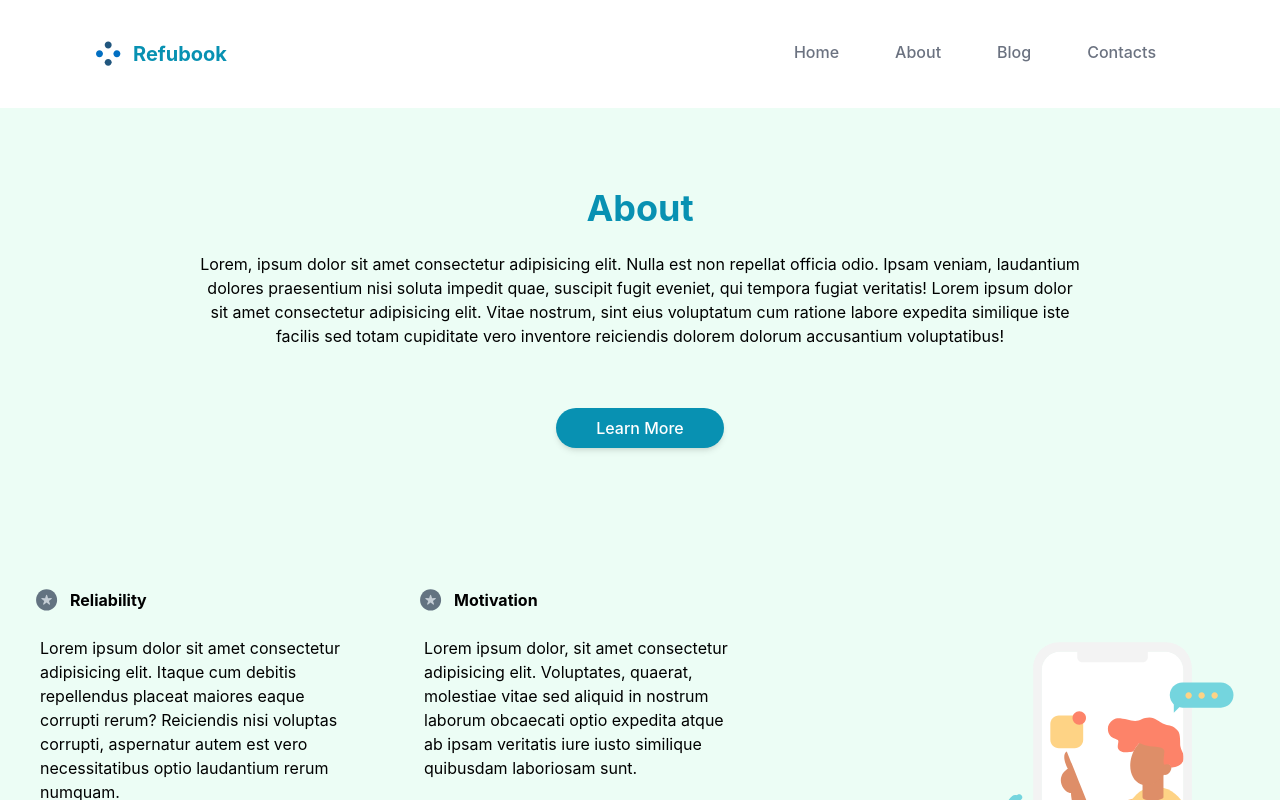
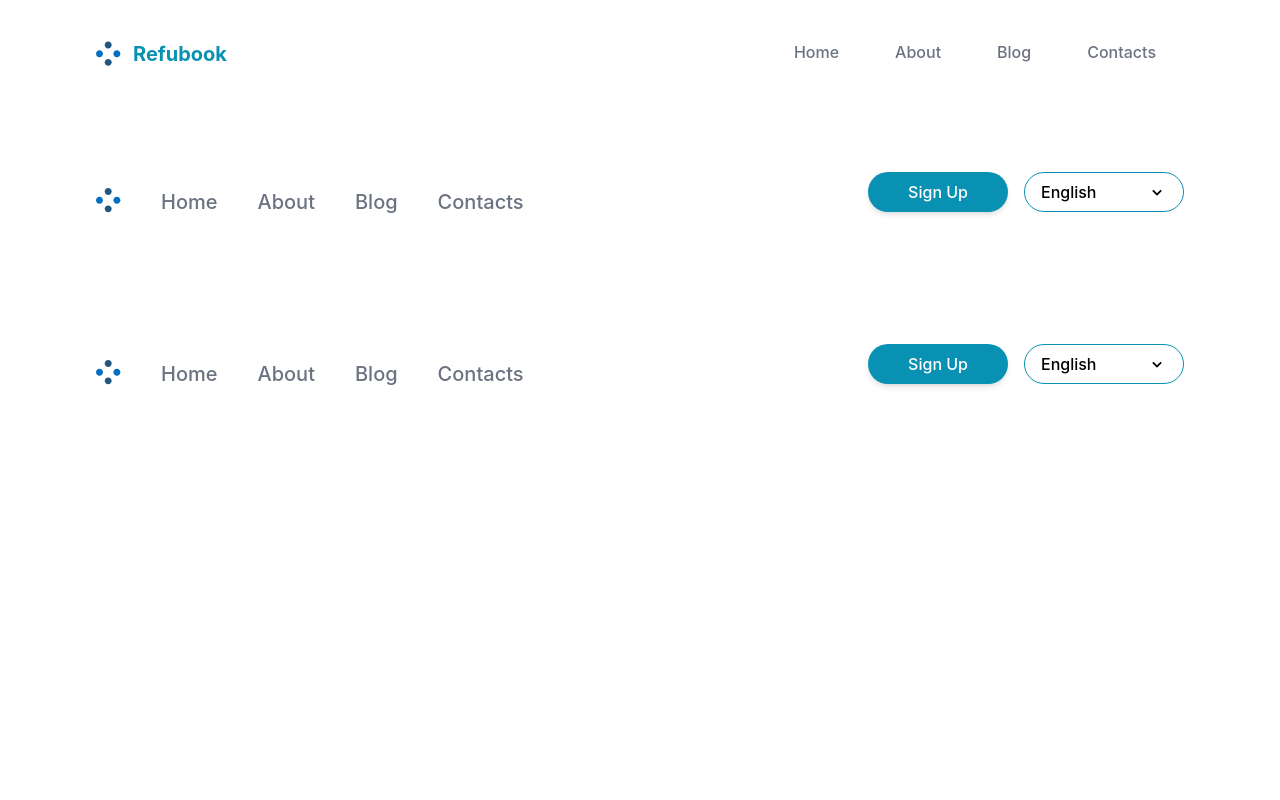
Before and after one commit to Recoded-Spark-Turkey-2022/The-Incredibles, a React (Create React App) app: page /about in a window 1280 px wide. Shown: the top 800 px of the page. Built offline with nearby package versions, Linux system fonts and the light colour scheme.

Commit message:
Doc: add AboutPage and add Route

```diff
--- a/src/App.jsx
+++ b/src/App.jsx
@@ -1,6 +1,6 @@
 import React from 'react';
 import { Routes, Route } from 'react-router-dom';
-import About from './components/About';
+import AboutPage from './pages/About/AboutPage';
 import Blog from './components/Blog';
 import Contacts from './components/Contacts';
 import Footer from './components/Footer';
@@ -13,7 +13,7 @@ function App() {
       <Navbar />
       <Routes>
         <Route path="/" element={<Home />} />
-        <Route path="/about" element={<About />} />
+        <Route path="/about" element={<AboutPage />} />
         <Route path="/blog" element={<Blog />} />
         <Route path="/contacts" element={<Contacts />} />
       </Routes>
--- /dev/null
+++ b/src/pages/About/AboutPage.jsx
@@ -0,0 +1,18 @@
+import React from "react";
+// import Story from "./Story";
+import Footer from "../../components/Footer";
+
+function AboutPage() {
+    return (
+    <div>
+        {/* <Story/> */}
+        {/* this part is a placeholder for Team component  */}
+        {/* this part is a placeholder for Testimonials */}
+        {/* this part is a placeholder for Partners */}
+        {/* this part is a placeholder for Call to Action */}
+        <Footer/>
+    </div>
+    )
+}
+
+export default AboutPage;
```
